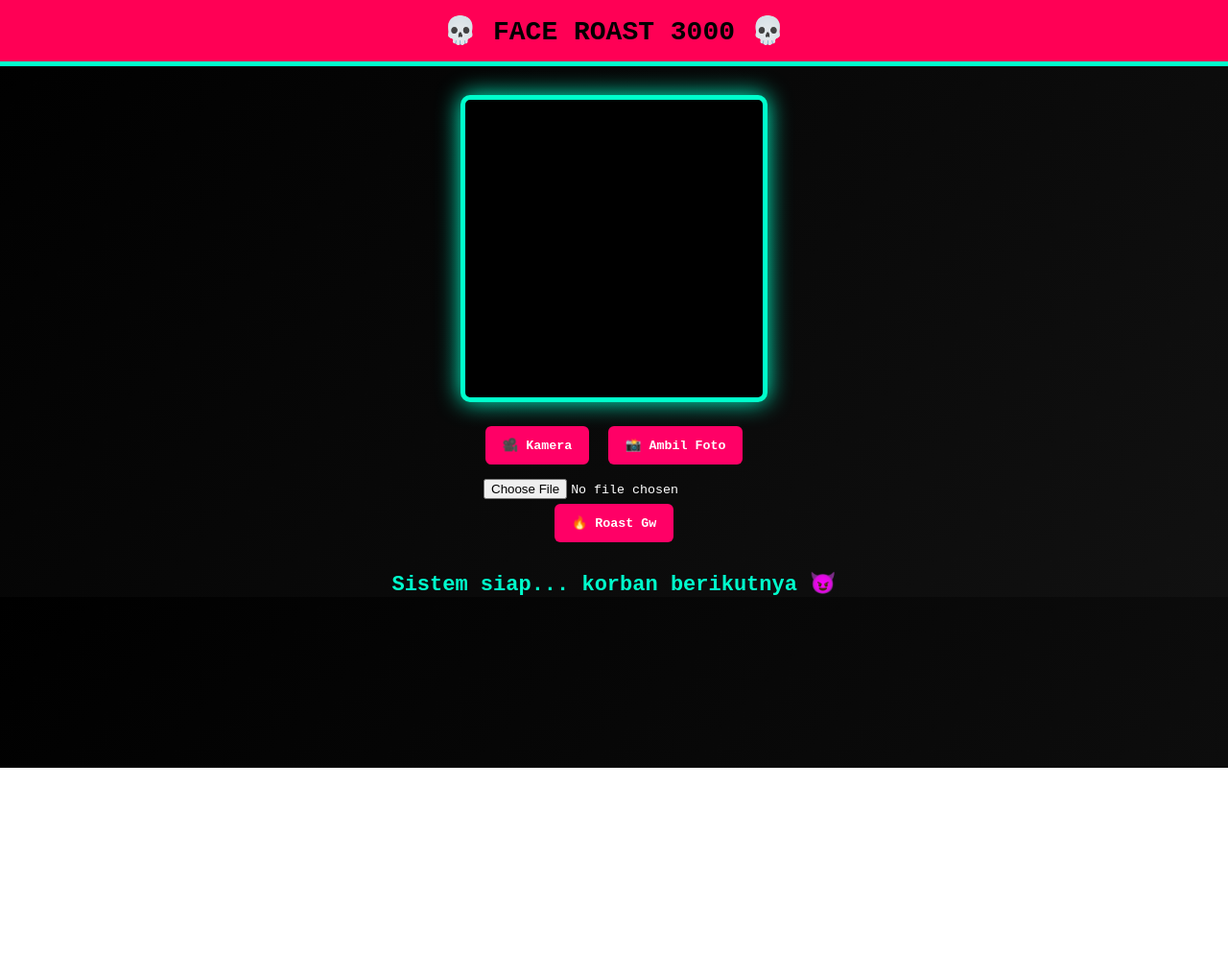
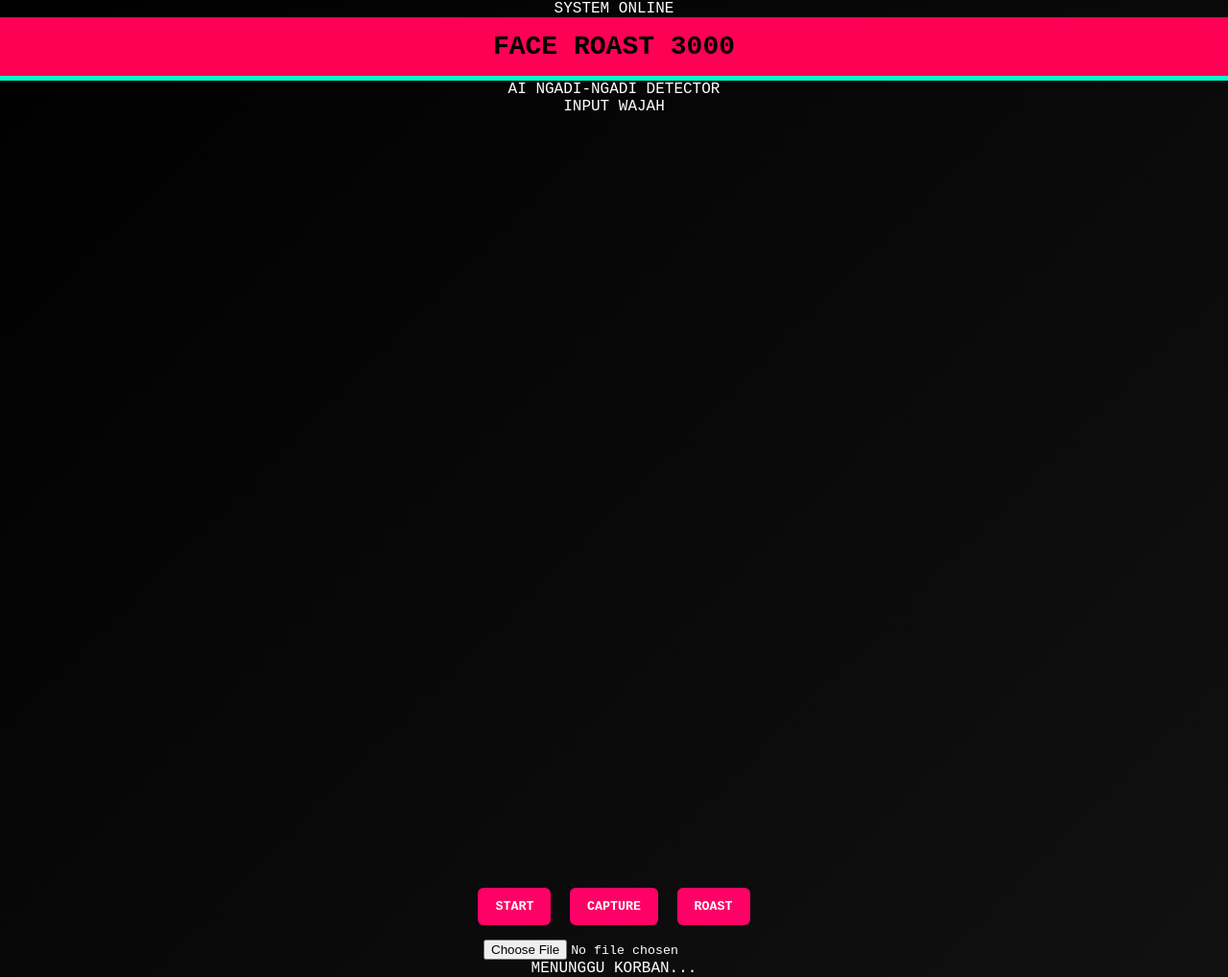
Before and after one commit to LittleDeveloper16/RoastYourOwnFace, a plain HTML site: page index.html in a window 1280 px wide. Shown: the whole page at 96% size. Before the commit the page ends 800 px from the top, so only its background shows below. Drawn offline with Linux system fonts and the light colour scheme.

Commit message:
Update index.html

```diff
--- a/index.html
+++ b/index.html
@@ -3,33 +3,70 @@
 <head>
   <meta charset="UTF-8">
   <meta name="viewport" content="width=device-width, initial-scale=1.0">
+
   <title>FACE ROAST 3000</title>
+
+  <!-- FONT -->
+  <link href="https://fonts.googleapis.com/css2?family=Bebas+Neue&family=Space+Mono&display=swap" rel="stylesheet">
+
   <link rel="stylesheet" href="style.css">
 </head>
 <body>
 
-<h1>💀 FACE ROAST 3000 💀</h1>
+<div class="bg-noise"></div>
 
-<div class="container">
+<header class="site-header">
+  <div class="header-tag">SYSTEM ONLINE</div>
 
-  <div class="box">
-    <video id="video" autoplay playsinline></video>
-    <img id="preview">
+  <h1 class="main-title">
+    <span class="glitch-text" data-text="FACE">FACE</span>
+    <span class="glitch-text" data-text="ROAST">ROAST</span>
+    <span class="title-3000">3000</span>
+  </h1>
+
+  <div class="subtitle">AI NGADI-NGADI DETECTOR</div>
+</header>
+
+<div class="app-container">
+
+  <!-- CAMERA -->
+  <div class="camera-zone">
+
+    <div class="camera-label">INPUT WAJAH</div>
+
+    <div class="video-wrapper">
+
+      <video id="webcam" autoplay playsinline></video>
+      <canvas id="faceCanvas"></canvas>
+
+      <div class="scan-line"></div>
+
+      <div class="corner tl"></div>
+      <div class="corner tr"></div>
+      <div class="corner bl"></div>
+      <div class="corner br"></div>
+
+    </div>
+
+    <div class="btn-group">
+      <button class="btn btn-start" onclick="startCamera()">START</button>
+      <button class="btn" onclick="takePhoto()">CAPTURE</button>
+      <button class="btn btn-analyze" onclick="analyze()">ROAST</button>
+    </div>
+
+    <input type="file" id="upload" accept="image/*">
+
   </div>
 
-  <div class="controls">
-    <button onclick="startCamera()">🎥 Kamera</button>
-    <button onclick="takePhoto()">📸 Ambil Foto</button>
-    <br>
-    <input type="file" id="upload" accept="image/*">
-    <br>
-    <button onclick="analyze()">🔥 Roast Gw</button>
+  <!-- RESULT -->
+  <div class="result-zone">
+    <div id="resultText" class="idle-text">
+      MENUNGGU KORBAN...
+    </div>
   </div>
 
 </div>
 
-<p id="result">Sistem siap... korban berikutnya 😈</p>
-
 <script src="script.js"></script>
 </body>
 </html>
```
